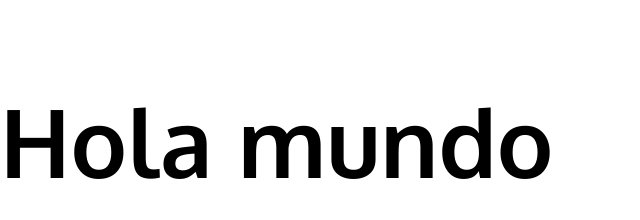
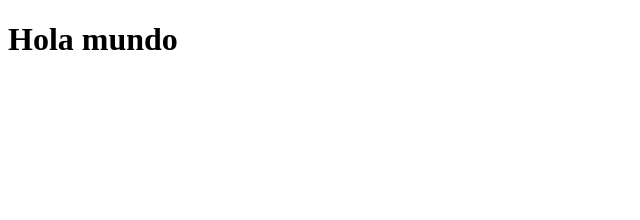
Before and after one commit to dchiapa/portafolio, a plain HTML site: page index.html in a window 1280 px wide. Shown: the whole page, without its empty margins (0-640 px from the left). Drawn offline with nearby package versions, Linux system fonts and the light colour scheme; files that its build step writes are made by us from their sources.

Commit message:
eliminar estilos

```diff
--- a/css/sass/_global.scss
+++ b/css/sass/_global.scss
@@ -1,13 +1 @@
 /*-------------------- GLOBAL --------------------*/
-
-body {
-  margin: 0;
-}
-
-h1 {
-  font-family: "Oxygen";
-  font-weight: bold;
-  font-size: 95px;
-  line-height: 153.71px;
-  letter-spacing: -1.5%;
-}
```
